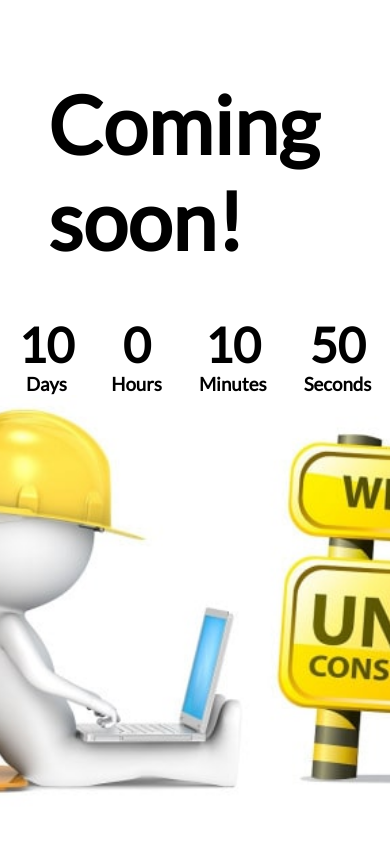
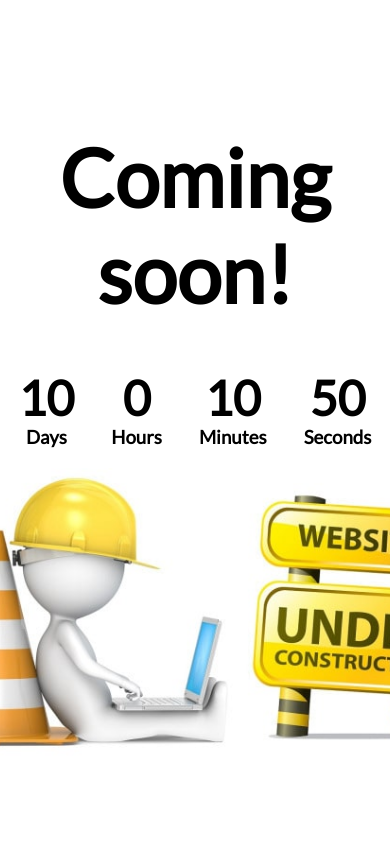
Before and after one commit to GalZisin/CountDownPage, a PHP site: page / in a window 390 px wide; the page is wider, and only the part inside the window is pictured. Run offline with PHP 8.4, Linux system fonts and the light colour scheme; some libraries are stand-ins or nearby versions.

Commit message:
added responsive screen

```diff
--- a/index.html
+++ b/index.html
@@ -13,7 +13,7 @@
 
 <body>
     <section class="coming-soon">
-        <div>
+        <div class="coming-soon-cd">
             <h2>Coming soon!</h2>
             <div class="countdown">
                 <div class="container-day">
--- a/style.css
+++ b/style.css
@@ -38,3 +38,38 @@ h2 {
 .waiting {
     height: 50vh;
 }
+
+@media (max-width: 375px) {
+    .coming-soon-cd {
+        text-align: center;
+    }
+    .waiting {
+        height: 15vh;
+        margin-top: 20px;
+        width: 100%;
+    }
+}
+
+@media (max-width: 480px) {
+    .coming-soon-cd {
+        text-align: center;
+    }
+    .waiting {
+        height: 22vh;
+        margin-top: 20px;
+    }
+}
+
+@media (max-width: 768px) {
+    .waiting {
+        height: 35vh;
+        margin-top: 20px;
+    }
+}
+
+@media (max-width: 1024px) {
+    .waiting {
+        height: 35vh;
+        margin-top: 20px;
+    }
+}
```
